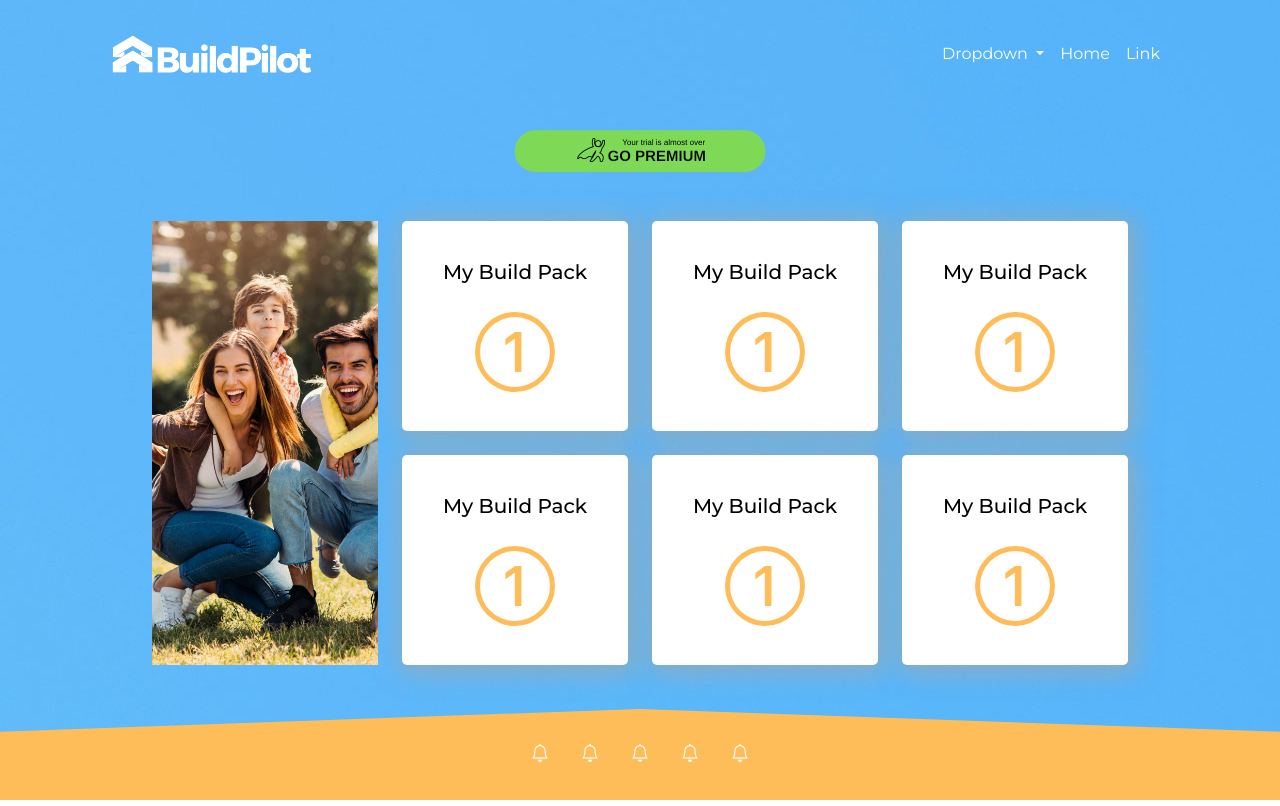
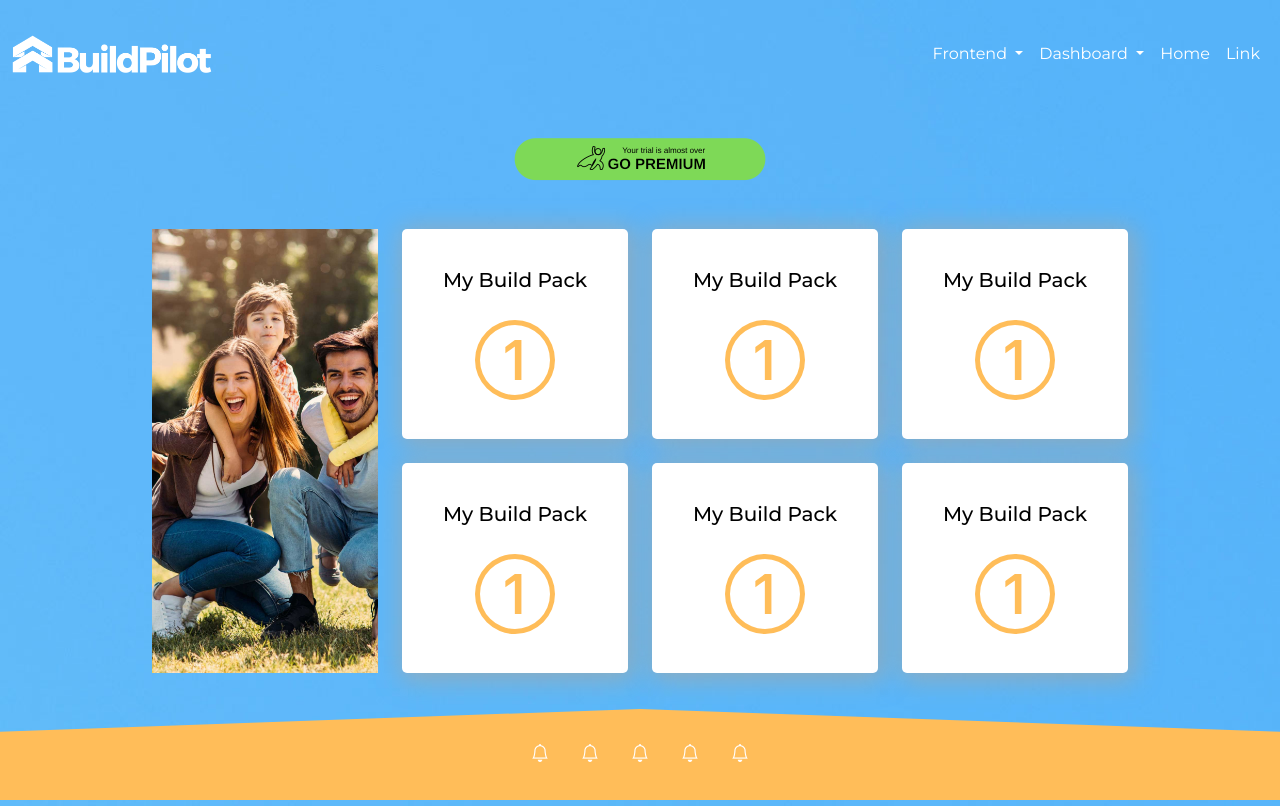
Before and after one commit to johnnyximox1/buildpilotResponsive2, a PHP site: page /dashboard.html in a window 1280 px wide. Run offline with PHP 8.4, Linux system fonts and the light colour scheme; some libraries are stand-ins or nearby versions.

Commit message:
dashbaord started

```diff
--- a/dashboard.html
+++ b/dashboard.html
@@ -32,8 +32,11 @@
 
 <body>
 
+
+    <!--section-->
+    <section class="dashboard_1" style="background-image: url(assets/img/sectionOneHomebg.jpg);">
         <header>
-        <nav class="navbar navbar-expand-lg navbar-light  navClass fluidgap">
+            <nav class="navbar navbar-expand-lg navbar-light  navClass ">
                 <div class="container-fluid ">
                     <a class="navbar-brand" href="#"><img src="assets/img/logo.png" class="logo" alt=""></a>
                     <button class="navbar-toggler" type="button" data-bs-toggle="collapse" data-bs-target="#navbarSupportedContent" aria-controls="navbarSupportedContent" aria-expanded="false" aria-label="Toggle navigation">
@@ -43,14 +46,37 @@
                         <ul class="navbar-nav ms-auto mb-2 mb-lg-0">
                             <li class="nav-item dropdown">
                                 <a class="nav-link dropdown-toggle" href="#" role="button" data-bs-toggle="dropdown" aria-expanded="false">
-                                Dropdown
+                                    Frontend
                                 </a>
                                 <ul class="dropdown-menu">
-                                <li><a class="dropdown-item" href="#">Action</a></li>
-                                <li><a class="dropdown-item" href="#">Another action</a></li>
+                                    <li><a class="dropdown-item" href="home.html">HOME</a></li>
+                                    <li><a class="dropdown-item" href="matchedBuilder.html">Matched Builder</a></li>
+                                    <li><a class="dropdown-item" href="blog.html">Blog</a></li>
+                                    <li><a class="dropdown-item" href="exploreHome.html">Explore Home</a></li>
+                                    <li><a class="dropdown-item" href="dashboard.html">Dashboard</a></li>
 
                                 </ul>
                             </li>
+                            <li class="nav-item dropdown">
+                                <a class="nav-link dropdown-toggle" href="#" role="button" data-bs-toggle="dropdown" aria-expanded="false">
+                                    Dashboard
+                                </a>
+                                <ul class="dropdown-menu">
+                                    <li><a class="dropdown-item" href="dashboard.html">Dashboard</a></li>
+                                    <li><a class="dropdown-item" href="dashboard/pages/pageTwo_Three_Four_Five.html">Page 2,3,4,5</a></li>
+                                    <li><a class="dropdown-item" href="dashboard/pages/pageSix.html">Page 6</a></li>
+                                    <li><a class="dropdown-item" href="dashboard/pages/pageSeven.html">Page 7</a></li>
+                                    <li><a class="dropdown-item" href="dashboard/pages/pageEight.html">Page 8</a></li>
+                                    <li><a class="dropdown-item" href="dashboard/pages/pageNine.html">Page 9</a></li>
+                                    <li><a class="dropdown-item" href="dashboard/pages/pageTen_eleven_twelve.html">Page 10,11,12</a></li>
+                                    <li><a class="dropdown-item" href="dashboard/pages/pageThirteen.html">Page 13</a></li>
+                                    <li><a class="dropdown-item" href="dashboard/pages/pageFourteen.html">Page 14</a></li>
+
+
+                                </ul>
+                            </li>
+
+
                             <li class="nav-item">
                                 <a class="nav-link active" aria-current="page" href="#">Home</a>
                             </li>
@@ -65,13 +91,14 @@
                 </div>
             </nav>
         </header>
-    <!--section-->
-    <div class="dashboard1sec1 fixedWidthContainer" id="dashboard1sec1" style="background-image: url(assets/img/sectionOneHomebg.jpg);">
+        <div class="dashboard1sec1 fixedWidthContainer" id="dashboard1sec1" >
             <div class="container">
                 <div class="row  justify-content-center">
                     <div class="col v-center pageheight text-center">
-                    <div class="pb-5">
+                        <div class="pb-5 goPremium">
+                          <a href="">
                                 <img src="assets/img/dashboard/dashboard2.png" class="img-fluid" alt="">
+                          </a>
                         </div>
                         <div class="row">
                             <div class="col-md-3">
@@ -168,6 +195,8 @@
                 </div>
             </div>
         </div>
+    </section>
+
 
     <footer class="fixed-bottom">
         <div class="container">
--- a/dashboard/style.css
+++ b/dashboard/style.css
@@ -274,3 +274,56 @@
 .page10Scrollcontent::-webkit-scrollbar {
   display: none;
 }
+
+
+
+
+
+
+
+
+
+/*responsive */
+/*responsive */
+/*responsive */
+/* Extra small devices (portrait phones, less than 576px)*/
+@media (max-width: 374.98px) {
+.fixedWidthContainer .container {
+    width: 100% !important;
+}
+    .dashboard1sec1 {
+    margin-top: 0px;
+    /* background-position: center 85%; */
+}
+    .pageheight {
+    height: 100% !important;
+}
+    .goPremium {
+        padding-top: 50px;
+    }
+    .dashpageOneBoxMain .dashpageOneBox{
+        margin-top: 30px;
+    }
+}
+@media (min-width: 375px) and (max-width: 575.98px) {  }
+
+/*Small devices (landscape phones, 576px and up)*/
+@media (min-width: 576px) and (max-width: 767.98px) {  }
+
+/* Medium devices (tablets, 768px and up)*/
+@media (min-width: 768px) and (max-width: 991.98px) {  }
+
+/* Large devices (desktops, 992px and up)*/
+@media (min-width: 992px) and (max-width: 1199.98px) {  }
+
+/* Extra large devices (large desktops, 1200px and up)*/
+@media (min-width: 1200px) (max-width: 1339.98px){
+.footerLists a {
+        font-size: 14px;
+
+    }
+}
+
+@media (min-width: 1200px) (max-width: 1339.98px){
+
+}
```
Lines whose indentation alone changed are shown as unchanged.
